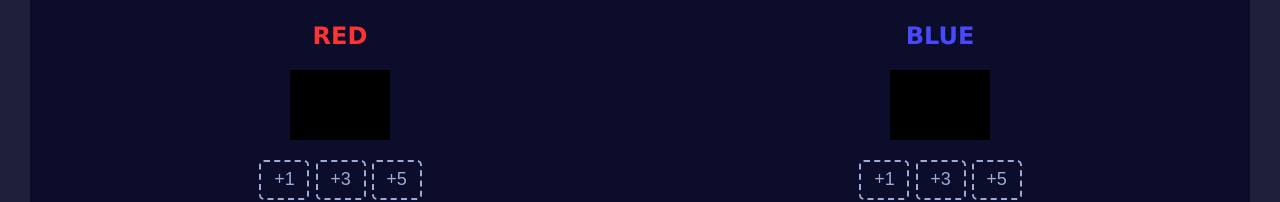
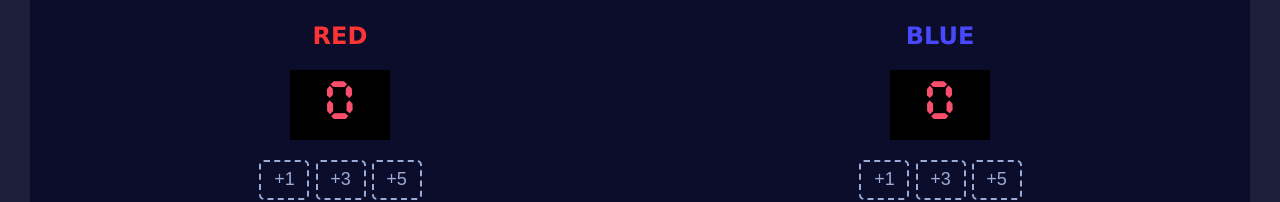
Before and after one commit to saiee-g/Taekwondo-Scoreboard, a plain HTML site: page index.html in a window 1280 px wide. Shown: the part 219-421 px from the top of the page. Drawn offline with Linux system fonts and the light colour scheme.

Commit message:
Update index.html

```diff
--- a/index.html
+++ b/index.html
@@ -14,7 +14,7 @@
             <div id="red-title">
                 <h2>RED</h2>
                 <div >
-                    <p class="score" id="red-score"></p>
+                    <p class="score" id="red-score">0</p>
                 </div>
                 <div class="score-btn">
                     <button onclick="addScoreRed(1)">+1</button>
@@ -32,7 +32,7 @@
             <div id="blue-title">
                 <h2>BLUE</h2>
                 <div >
-                    <p class="score" id="blue-score"></p>
+                    <p class="score" id="blue-score">0</p>
                 </div>
                 <div class="score-btn">
                     <button onclick="addScoreBlue(1)">+1</button>
```
